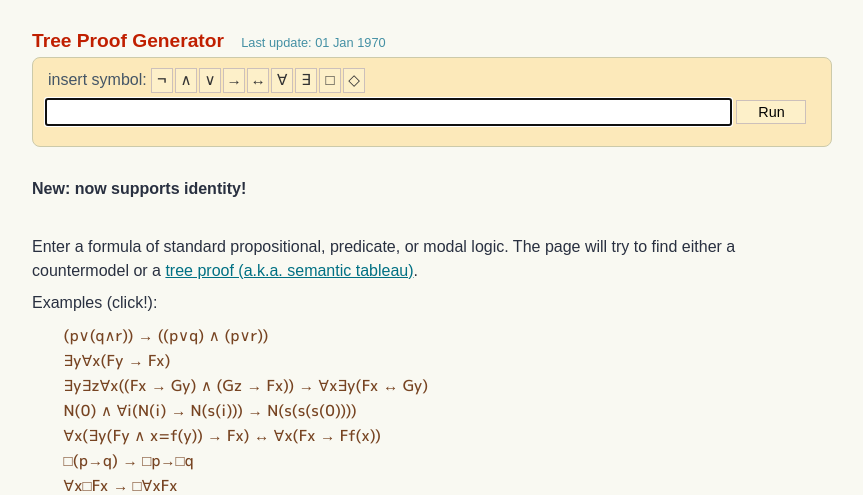
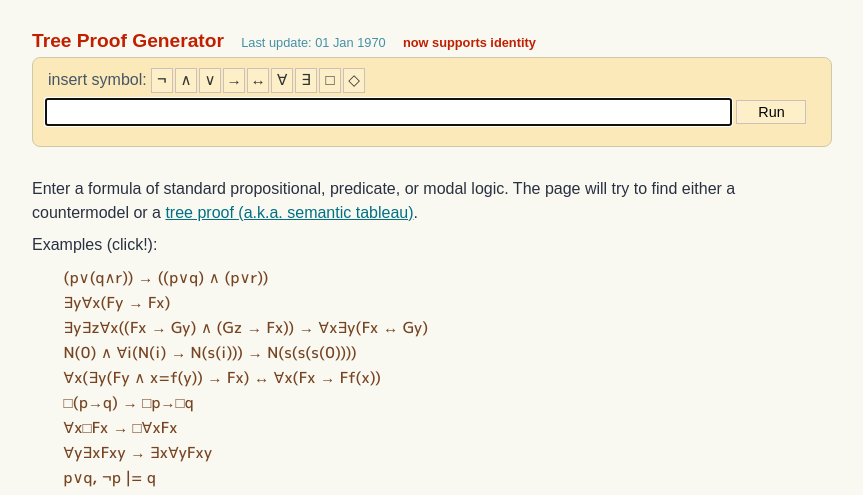
Before and after one commit to wo/tpg, a PHP site: page / in a window 1280 px wide. Shown: the top 495 px of the page, without its empty margins (208-1071 px from the left). Run offline with PHP 8.4, Linux system fonts and the light colour scheme.

Commit message:
move news positions

```diff
--- a/index.php
+++ b/index.php
@@ -14,6 +14,7 @@
 <div id="titlebar">
   <h2 id="title"><a id="titlelink" href=".">Tree Proof Generator</a></h2>
   <a id="githublink" class="hideOnPhone" href="https://www.github.com/wo/tpg/commits/master">Last update: <?=date('d M Y', filemtime('.git/refs/heads/master'))?></a>
+  <span style="font-weight:bold; color:#c01f00; font-size:.8em; padding-left:1em">now supports identity</span>
 </div>
 
 <form id="inputForm" action="." method="get" onsubmit="return false">
@@ -74,7 +75,6 @@ else {
 
 <div id="intro">
 
-    <p><b>New: now supports identity!</b></p><br>
 
   <noscript><p><b>You need to enable JavaScript to use this page.</b></p></noscript>
 
```
